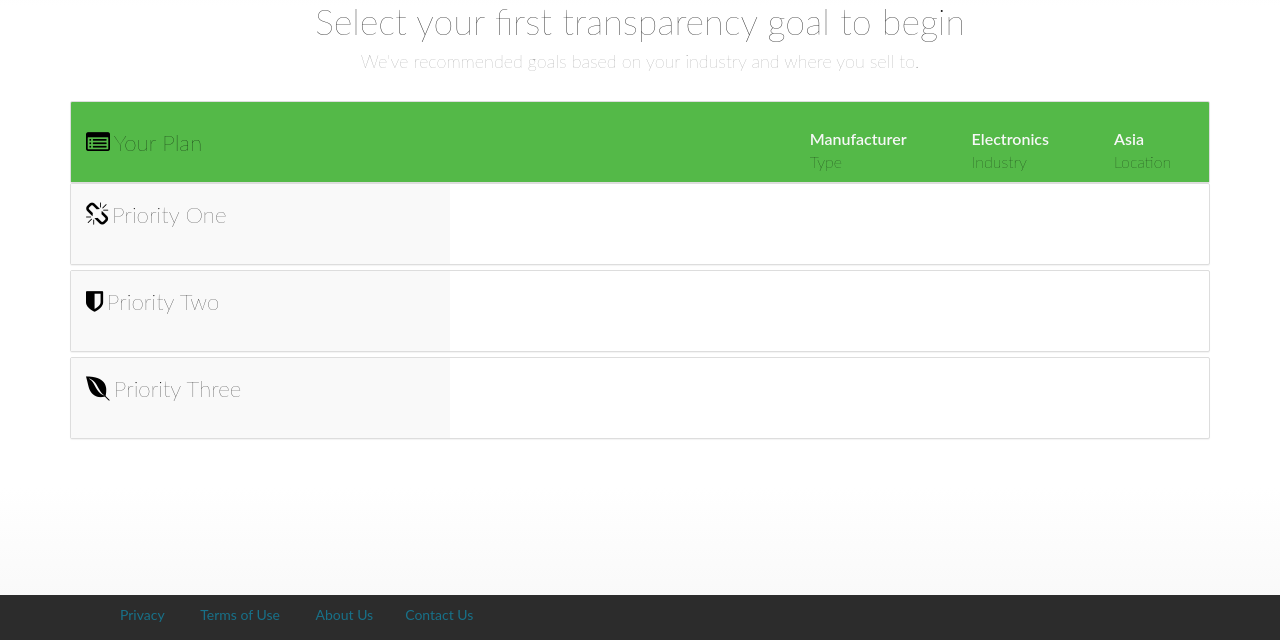
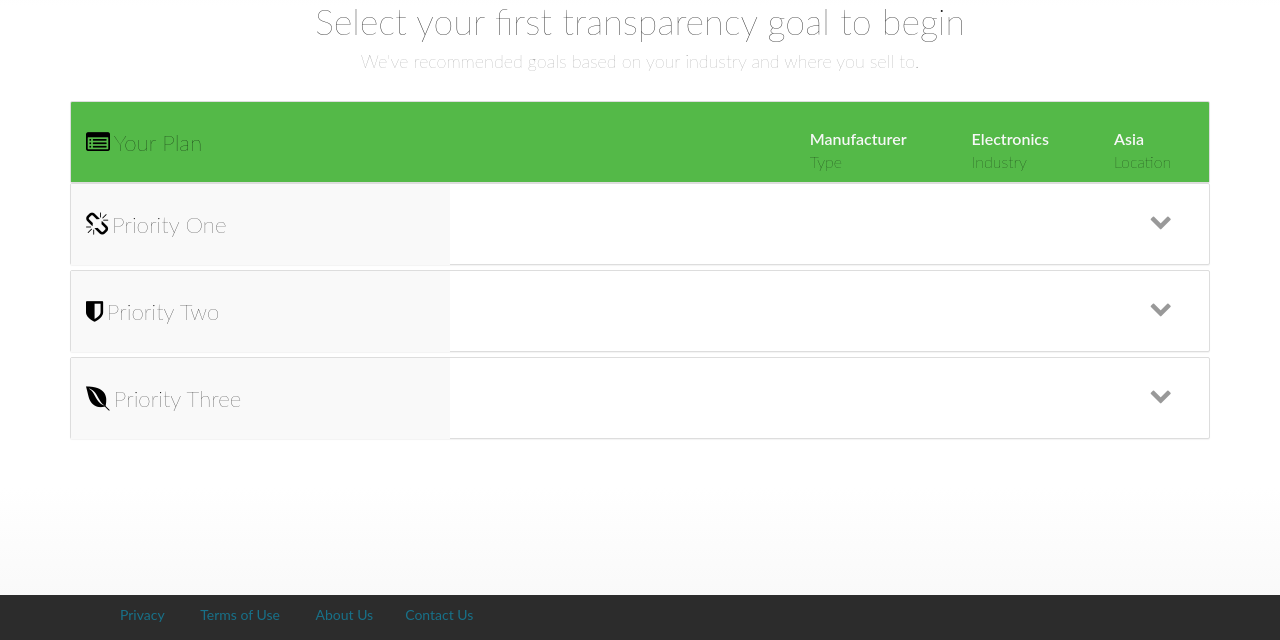
Before and after one commit to JonRichardson/SIProject, a PHP site: page / in a window 1280 px wide. Shown: the part 160-800 px from the top of the page. Run offline with PHP 8.4, Linux system fonts and the light colour scheme; some libraries are stand-ins or nearby versions.

Commit message:
added jquery rotate functionality to the icons on the index panels

```diff
--- a/index.html
+++ b/index.html
@@ -150,7 +150,8 @@
               </div>
               <div class="col-sm-4">
               </div>
-              <div class="col-sm-4">
+              <div class="col-sm-4 panelChevron">
+                <i class="fa fa-chevron-down chevron1 rotate" aria-hidden="true"></i>
               </div>
             </div>
           </h4>
@@ -192,7 +193,8 @@
               </div>
               <div class="col-sm-4">
               </div>
-              <div class="col-sm-4">
+              <div class="col-sm-4 panelChevron">
+                <i class="fa fa-chevron-down chevron2 rotate" aria-hidden="true"></i>
               </div>
             </div>
           </h4>
@@ -216,7 +218,8 @@
               </div>
               <div class="col-sm-4">
               </div>
-              <div class="col-sm-4">
+              <div class="col-sm-4 panelChevron">
+                <i class="fa fa-chevron-down chevron3 rotate" aria-hidden="true"></i>
               </div>
             </div>
           </h4>
--- a/project.js
+++ b/project.js
@@ -26,15 +26,18 @@ $(document).ready(function(){
   });
 
   $("#priorityOne").click(function(){
-      $("#priorityOneBox").toggle();
+      $("#priorityOneBox").toggleClass("greyBox");
+      $(".chevron1").toggleClass("down");
   });
 
   $("#priorityTwo").click(function(){
-      $("#priorityTwoBox").toggle();
+      $("#priorityTwoBox").toggleClass("greyBox");
+      $(".chevron2").toggleClass("down");
   });
 
   $("#priorityThree").click(function(){
-      $("#priorityThreeBox").toggle();
+      $("#priorityThreeBox").toggleClass("greyBox");
+      $(".chevron3").toggleClass("down");
   });
 
   $(function () {
--- a/test.css
+++ b/test.css
@@ -374,5 +374,27 @@ display: block;
   background-color: #F9F9F9;
   height: 100%;
   margin-top: -10px;
-  padding-bottom: 36px;
+  padding-top: 10px;
+  padding-bottom: 27px;
 }
+
+.col-sm-4.panelChevron {
+  text-align: right;
+  font-size: 1.4em;
+  color: #999;
+  padding-top: 15px;
+  padding-right: 37px;
+}
+
+.rotate{
+    -moz-transition: all 0.2s linear;
+    -webkit-transition: all 0.2s linear;
+    transition: all 0.2s linear;
+}
+
+.rotate.down{
+    -ms-transform:rotate(180deg);
+    -moz-transform:rotate(180deg);
+    -webkit-transform:rotate(180deg);
+    transform:rotate(180deg);
+}
```
